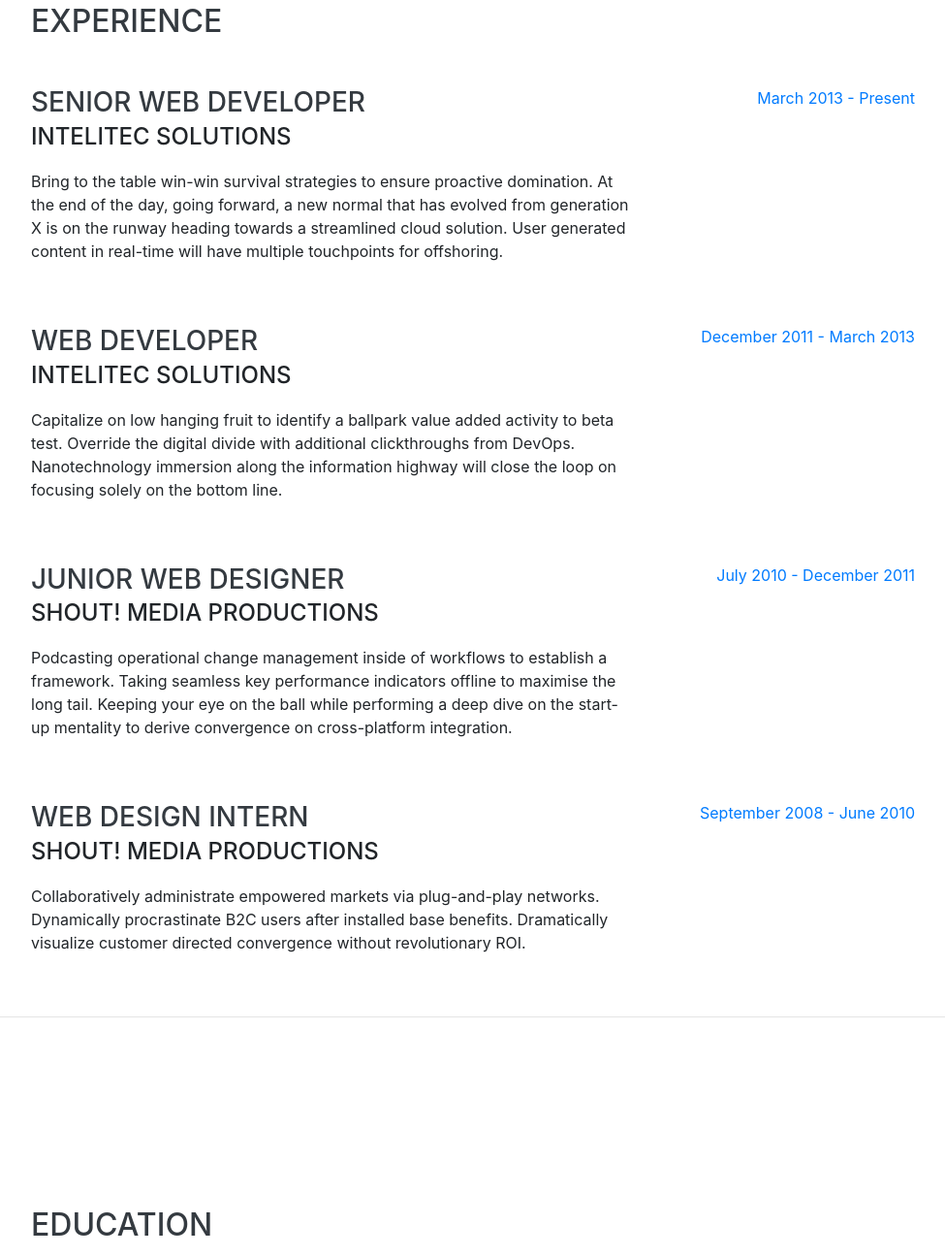
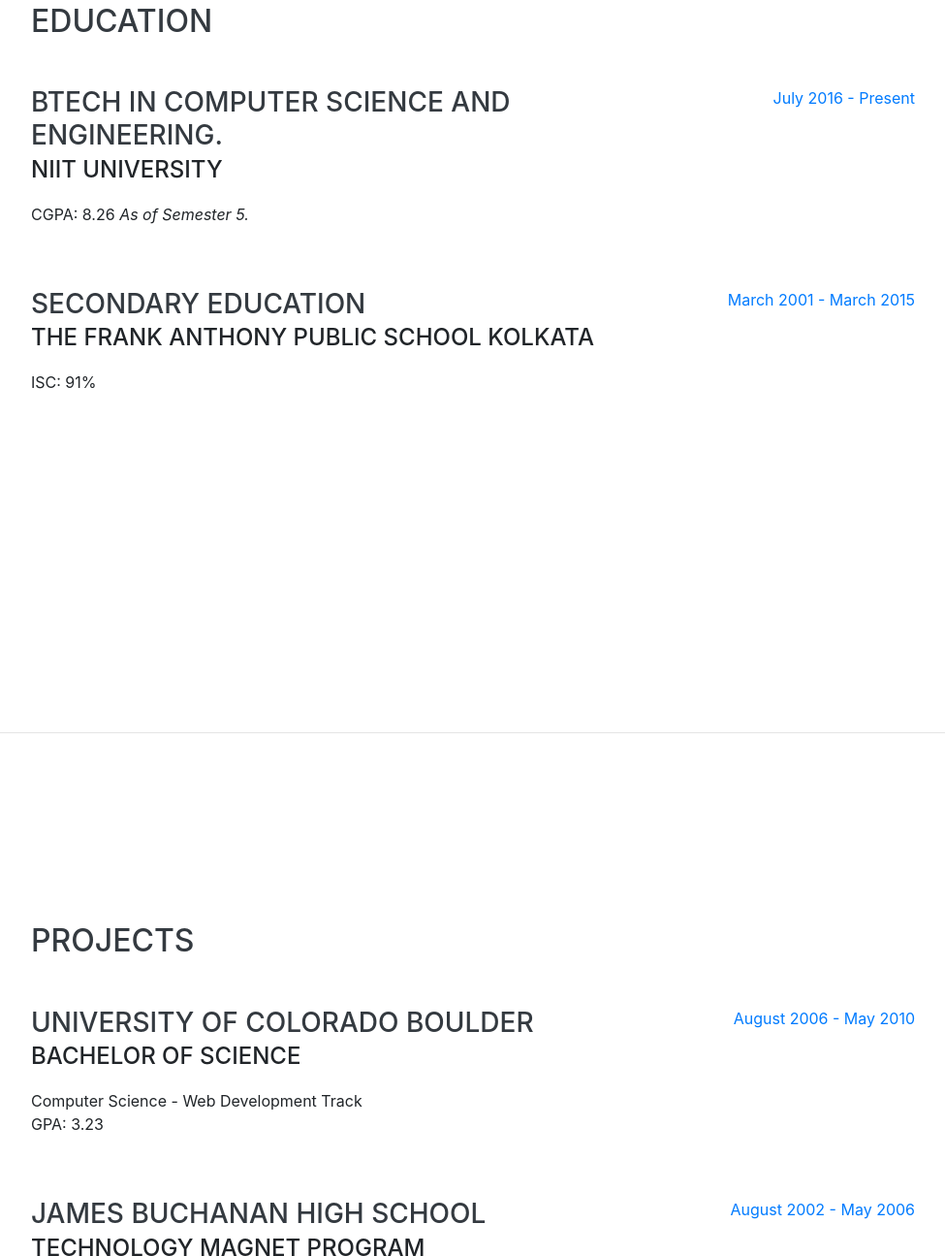
Before and after one commit to BlueHat01/Portfolio, a website with bundled scripts: page index.html in a window 1280 px wide. Shown: the part 846-2141 px from the top of the page at 97% size, without its empty margins (288-1263 px from the left). Built offline with nearby package versions, Linux system fonts and the light colour scheme; files whose address does not match are found by name; a web font is replaced by a local one.

Commit message:
Education update

```diff
--- a/index.html
+++ b/index.html
@@ -41,10 +41,10 @@
           <a class="nav-link js-scroll-trigger" href="#about">Hi !</a>
         </li>
         <li class="nav-item">
-          <a class="nav-link js-scroll-trigger" href="#experience">Education</a>
+          <a class="nav-link js-scroll-trigger" href="#education">Education</a>
         </li>
         <li class="nav-item">
-          <a class="nav-link js-scroll-trigger" href="#education">Projects</a>
+          <a class="nav-link js-scroll-trigger" href="#projects">Projects</a>
         </li>
         <li class="nav-item">
           <a class="nav-link js-scroll-trigger" href="#skills">Skills</a>
@@ -76,18 +76,16 @@
           <p> <img src="img/mail.png" style="width:40px;height:40px;">
           <a href="mailto:rahulpoddar7000@gmail.com">rahulpoddar7000@gmail.com</a></p>
         </div>
-        <p class="lead mb-5">I am experienced in leveraging agile frameworks to provide a robust synopsis for high level overviews. Iterative approaches to corporate strategy foster collaborative thinking to further the overall value proposition.</p>
+        <p class="lead mb-5">I am an undergraduate student at NIIT University currently in my final year, pursuing Bachelor of Technology in Computer Science and Engineering with specialization in Cyber Security.</p>
+         <p class="lead mb-5">In addition to my academia I am also a Certified Ethical Hacker (CEH v10.0 ) under EC-Council USA. I am looking forward to follow my passion and expand my knowledge in the field of cyber security and gain as much experience as I can by working in this domain. </p>
         <div class="social-icons">
           <a href="https://www.linkedin.com/in/rahul-poddar-947651140"/>
             <i class="fab fa-linkedin-in"></i>
           </a>
-          <a href="#">
+          <a href="https://github.com/BlueHat01">
             <i class="fab fa-github"></i>
           </a>
-          <a href="#">
-            <i class="fab fa-twitter"></i>
-          </a>
-          <a href="#">
+          <a href="https://www.facebook.com/rahul150197">
             <i class="fab fa-facebook-f"></i>
           </a>
         </div>
@@ -96,51 +94,29 @@
 
     <hr class="m-0">
 
-    <section class="resume-section p-3 p-lg-5 d-flex justify-content-center" id="experience">
+    <section class="resume-section p-3 p-lg-5 d-flex justify-content-center" id="education">
       <div class="w-100">
-        <h2 class="mb-5">Experience</h2>
+        <h2 class="mb-5">Education</h2>
 
         <div class="resume-item d-flex flex-column flex-md-row justify-content-between mb-5">
           <div class="resume-content">
-            <h3 class="mb-0">Senior Web Developer</h3>
-            <div class="subheading mb-3">Intelitec Solutions</div>
-            <p>Bring to the table win-win survival strategies to ensure proactive domination. At the end of the day, going forward, a new normal that has evolved from generation X is on the runway heading towards a streamlined cloud solution. User generated content in real-time will have multiple touchpoints for offshoring.</p>
+            <h3 class="mb-0">BTech in Computer Science and Engineering.</h3>
+            <div class="subheading mb-3">NIIT University</div>
+            <p>CGPA: 8.26 <i>As of Semester 5.</i></p>
           </div>
           <div class="resume-date text-md-right">
-            <span class="text-primary">March 2013 - Present</span>
+            <span class="text-primary">July 2016 - Present</span>
           </div>
         </div>
 
         <div class="resume-item d-flex flex-column flex-md-row justify-content-between mb-5">
           <div class="resume-content">
-            <h3 class="mb-0">Web Developer</h3>
-            <div class="subheading mb-3">Intelitec Solutions</div>
-            <p>Capitalize on low hanging fruit to identify a ballpark value added activity to beta test. Override the digital divide with additional clickthroughs from DevOps. Nanotechnology immersion along the information highway will close the loop on focusing solely on the bottom line.</p>
+            <h3 class="mb-0">Secondary Education</h3>
+            <div class="subheading mb-3">The Frank Anthony Public School Kolkata</div>
+            <p>ISC: 91%</p>
           </div>
           <div class="resume-date text-md-right">
-            <span class="text-primary">December 2011 - March 2013</span>
-          </div>
-        </div>
-
-        <div class="resume-item d-flex flex-column flex-md-row justify-content-between mb-5">
-          <div class="resume-content">
-            <h3 class="mb-0">Junior Web Designer</h3>
-            <div class="subheading mb-3">Shout! Media Productions</div>
-            <p>Podcasting operational change management inside of workflows to establish a framework. Taking seamless key performance indicators offline to maximise the long tail. Keeping your eye on the ball while performing a deep dive on the start-up mentality to derive convergence on cross-platform integration.</p>
-          </div>
-          <div class="resume-date text-md-right">
-            <span class="text-primary">July 2010 - December 2011</span>
-          </div>
-        </div>
-
-        <div class="resume-item d-flex flex-column flex-md-row justify-content-between">
-          <div class="resume-content">
-            <h3 class="mb-0">Web Design Intern</h3>
-            <div class="subheading mb-3">Shout! Media Productions</div>
-            <p>Collaboratively administrate empowered markets via plug-and-play networks. Dynamically procrastinate B2C users after installed base benefits. Dramatically visualize customer directed convergence without revolutionary ROI.</p>
-          </div>
-          <div class="resume-date text-md-right">
-            <span class="text-primary">September 2008 - June 2010</span>
+            <span class="text-primary">March 2001 - March 2015</span>
           </div>
         </div>
 
@@ -150,9 +126,9 @@
 
     <hr class="m-0">
 
-    <section class="resume-section p-3 p-lg-5 d-flex align-items-center" id="education">
+    <section class="resume-section p-3 p-lg-5 d-flex align-items-center" id="projects">
       <div class="w-100">
-        <h2 class="mb-5">Education</h2>
+        <h2 class="mb-5">Projects</h2>
 
         <div class="resume-item d-flex flex-column flex-md-row justify-content-between mb-5">
           <div class="resume-content">
```
